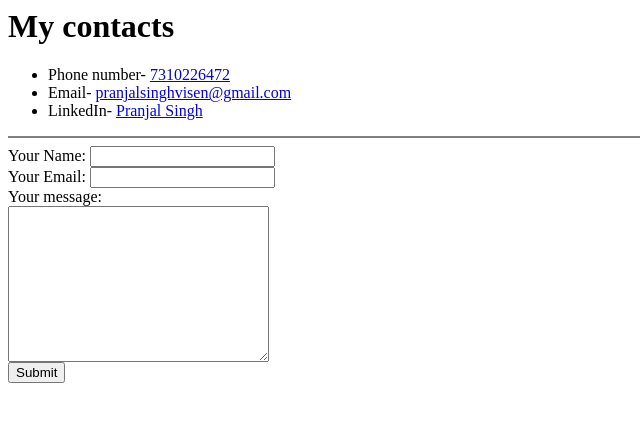
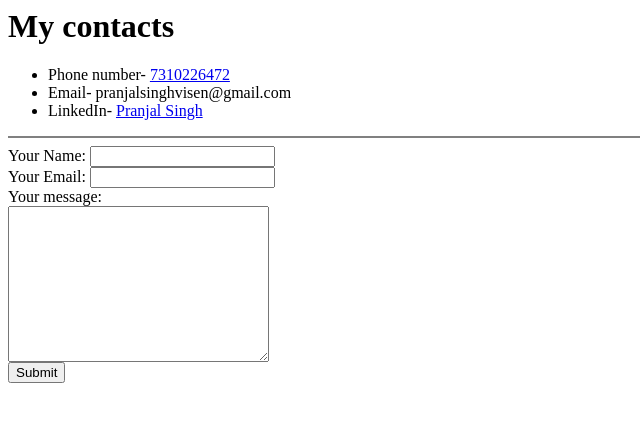
Before and after one commit to Pjal28/CV, a plain HTML site: page contact.html in a window 1280 px wide. Shown: the whole page, without its empty margins (0-640 px from the left). Drawn offline with Linux system fonts and the light colour scheme.

Commit message:
updated email

```diff
--- a/contact.html
+++ b/contact.html
@@ -8,13 +8,13 @@
     <h1>My contacts</h1>
     <Ul>
         <li>Phone number- <a href="tel+91 7310226472">7310226472</a> </li>
-        <li> Email- <a href="mailto:pranjalsinghvisen@gmail.com">pranjalsinghvisen@gmail.com</a></li>
+        <li> Email- pranjalsinghvisen@gmail.com</a></li>
         <li>LinkedIn- <a
                 href="https://www.linkedin.com/in/pranjal-singh-a1a84b1b6?lipi=urn%3Ali%3Apage%3Ad_flagship3_profile_view_base_contact_details%3BCkfvXhjMShyfdkB4GIeHkw%3D%3D">Pranjal
                 Singh</a></li>
     </Ul>
     <hr noshade>
-    <form action="mailto:pranjalsinghvisen@gmail.com" method="post" enctype="text/plain">
+    <form action="mailto: pranjalsinghvisen@gmail.com" method="post" enctype="text/plain">
         <label for="">Your Name:</label>
         <input type="text" name="Your name"><br>
         <label for="">Your Email:</label>
```
